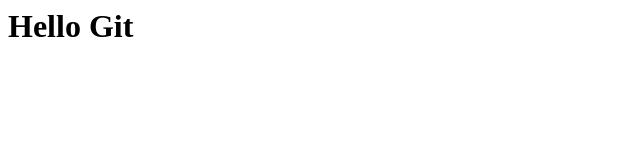
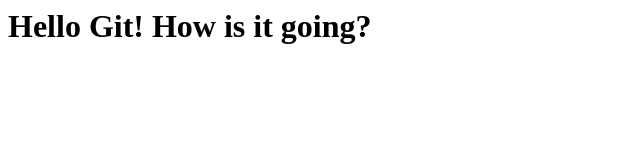
Before and after one commit to Pechenka13/Test1, a plain HTML site: page index.html in a window 1280 px wide. Shown: the whole page, without its empty margins (0-640 px from the left). Drawn offline with Linux system fonts and the light colour scheme.

Commit message:
Wrong commit

```diff
--- a/index.html
+++ b/index.html
@@ -1 +1 @@
-<h1>Hello Git</h1>
+<h1>Hello Git! How is it going?</h1>
```
